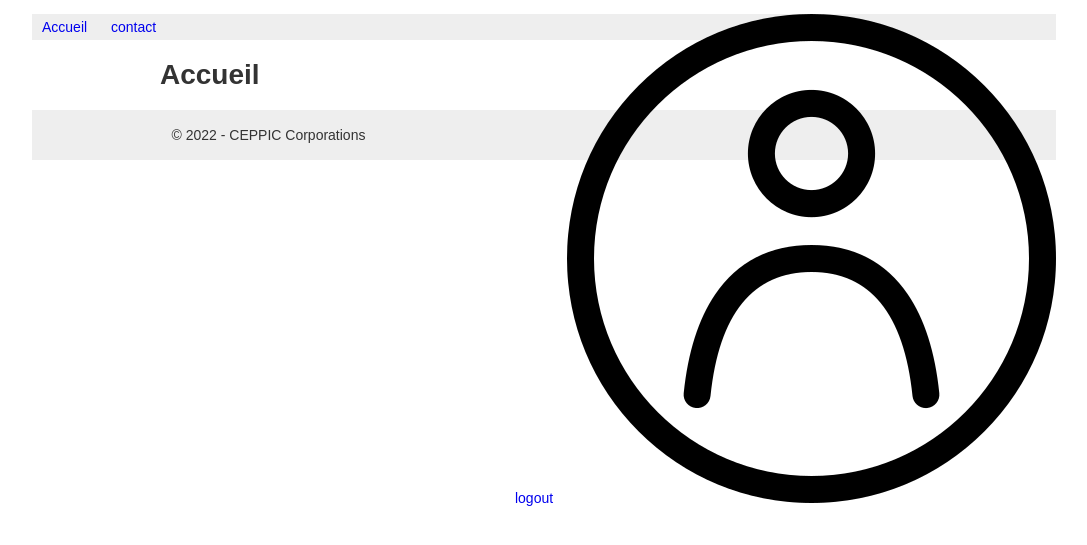
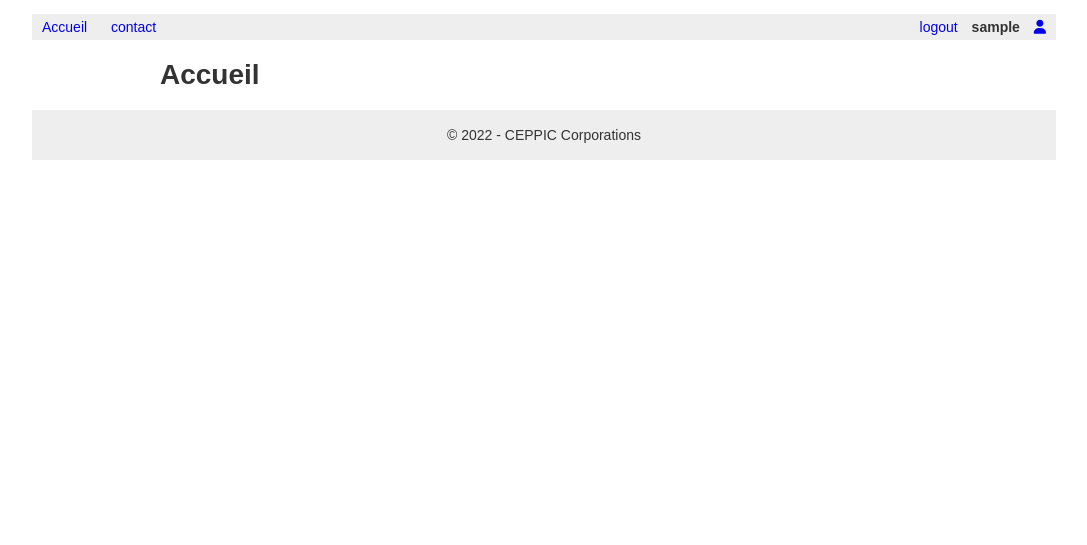
Before and after one commit to sanjoywong/ceppic-php-fil-rouge, a PHP site: page / in a window 1280 px wide. Shown: the top 545 px of the page, without its empty margins (96-1183 px from the left). Run offline with PHP 8.4, Linux system fonts and the light colour scheme; the visitor is signed in with stand-in values (Sample User, id 1); some libraries are stand-ins or nearby versions.

Commit message:
changements des index et fonction autoload

```diff
--- a/assets/css/navTop.css
+++ b/assets/css/navTop.css
@@ -17,6 +17,6 @@ header nav ul li a {
     padding: 5px 10px;
 }
 
-.Login{
+.login{
     float: right;
 }
--- a/functions/autoLoadfunciton.php
+++ b/functions/autoLoadfunciton.php
@@ -1,8 +1,10 @@
 <?php
 
 $functionFiles = glob('./functions/*.php');
+if (is_array($functionFiles)) {
 
-for ($i=0; $i < count($functionFiles) ; $i++) {
-    if ($functionFiles[$i] !== './functions/autoLoadfunctions.php')
-    require_once $functionFiles[$i];
+    for ($i=0; $i < count($functionFiles) ; $i++) {
+        if ($functionFiles[$i] !== './functions/autoLoadfunctions.php')
+        require_once $functionFiles[$i];
+    }
 }
--- a/includes/nav.php
+++ b/includes/nav.php
@@ -1,3 +1,5 @@
+<link rel="stylesheet" href="https://cdnjs.cloudflare.com/ajax/libs/font-awesome/6.1.1/css/all.min.css" integrity="sha512-KfkfwYDsLkIlwQp6LFnl8zNdLGxu9YAA1QvwINks4PhcElQSvqcyVLLD9aMhXd13uQjoXtEKNosOWaZqXgel0g==" crossorigin="anonymous" referrerpolicy="no-referrer" />
+
 <?php
  session_start();
 ?>
@@ -10,9 +12,11 @@
             </li>
             <li><a href="index.php?page=contact">contact</a></li>
             <?php if (isset($_SESSION['loginUser'])) { ?>
-                <span class="Login">
+                <span class="login">
                     <li><a href="index.php?page=logout">logout</a></li>
-                    <li><img src="./assets/img/user.png" alt="test the icon" srcset="" ></li>
+                    <li><strong><?=$_SESSION['loginUser'] ?></strong></li>
+                    <li><a href="index.php?page=users"><i class="fa fa-user" ></i></a></li>
+                  <!--   <li><img src="./assets/img/user.png" alt="test the icon" srcset="" ></li> -->
                 </span>
             <?php } else { ?>
                 <li><a href="index.php?page=inscription">inscription</a></li>
```
Also changed, not shown: includes/admin.inc.php (+14 -1 lines).
